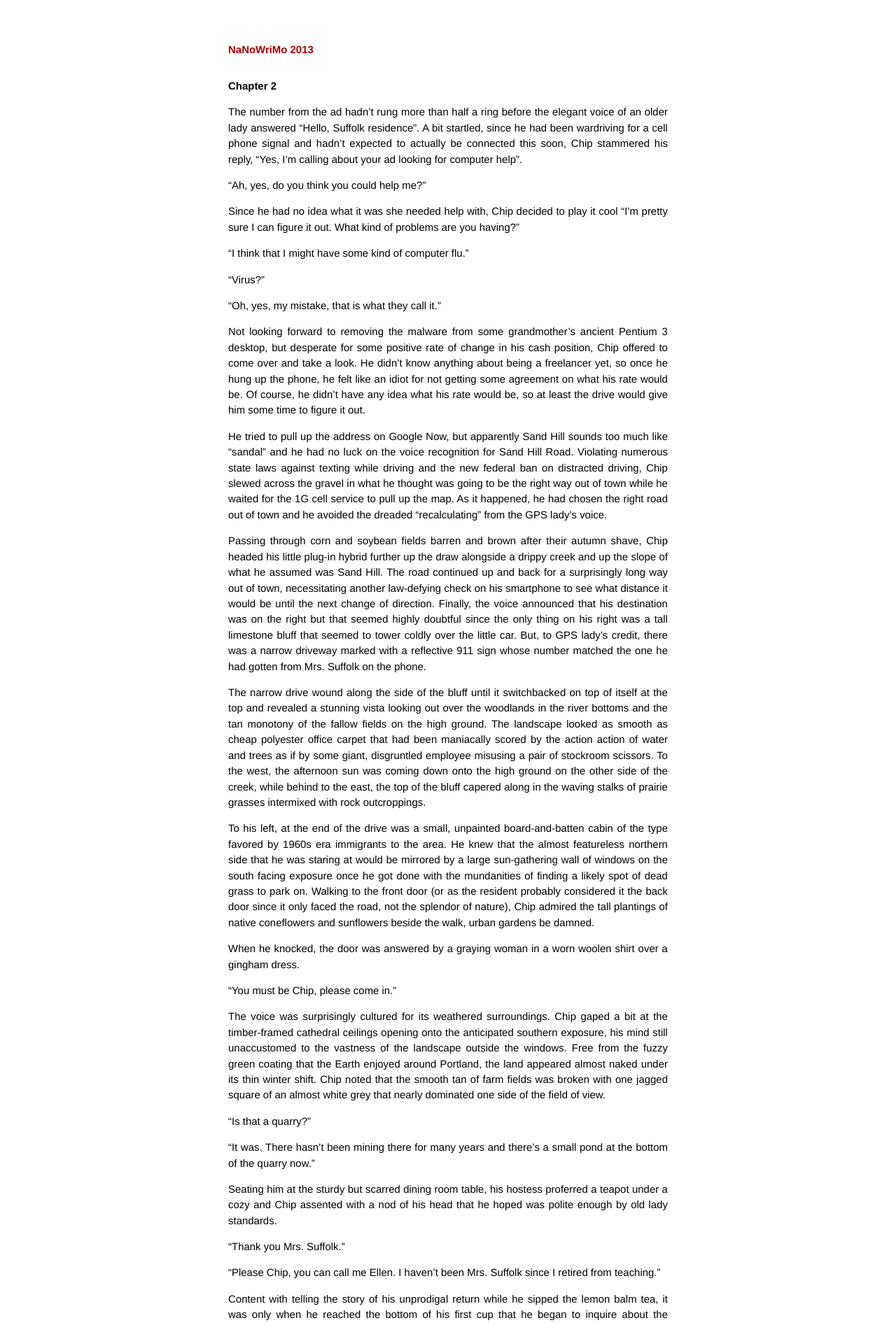
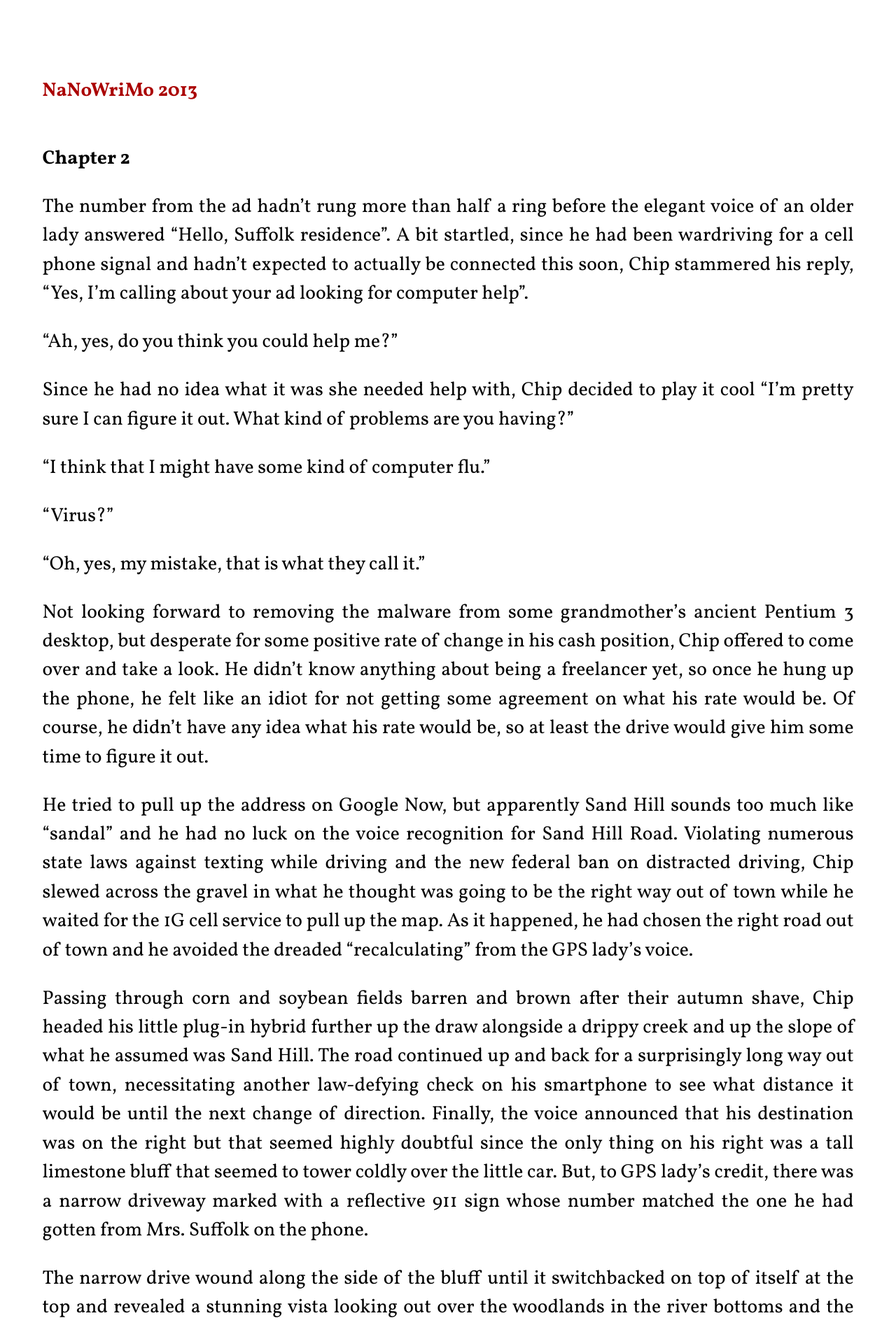
Before and after one commit to neilmb/nanowrimo2013, a Jekyll site: the page built from _posts/2013-11-01-chapter2.md, in a window 1280 px wide. Shown: the top 1894 px of the page at 70% size. Built offline with Jekyll 4.4.1, drawn with Linux system fonts in a browser that asks for light colours; Markdown is read by kramdown in place of the engine named in the settings.

Commit message:
attempt to improve style a little bit

```diff
--- a/_layouts/default.html
+++ b/_layouts/default.html
@@ -11,6 +11,9 @@
 
         <!-- Custom CSS -->
         <link rel="stylesheet" href="/css/main.css">
+
+        <!-- Google Fonts -->
+        <link href='http://fonts.googleapis.com/css?family=Vollkorn:400italic,400,700' rel='stylesheet' type='text/css'>
 
     </head>
     <body>
--- a/_layouts/post.html
+++ b/_layouts/post.html
@@ -8,3 +8,7 @@
 </div>
 
 <p class="meta">{{ page.date | date_to_string }} {{page.content | number_of_words}} words</p>
+
+{% if post.next %}
+<p><a href="{{post.next.url}}"> &raquo; {{post.next.title}} </a>
+{% endif %}
--- a/css/main.css
+++ b/css/main.css
@@ -14,9 +14,10 @@
 
 body {
   background-color: #FFF;
-  font: 13.34px Helvetica, Arial, sans-serif;
-  font-size: small;
+  font: 24px 'Vollkorn', serif;
+  line-height: 30px;
   text-align: center;
+  text-width: 68em;
 }
 
 h1, h2, h3, h4, h5, h6 {
```
